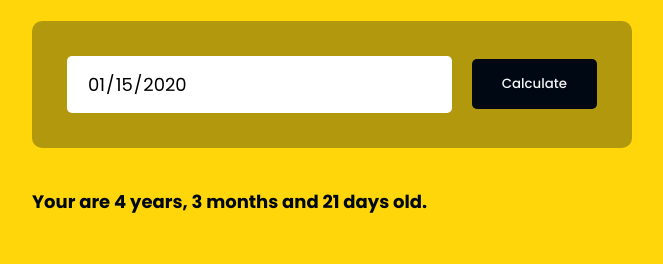
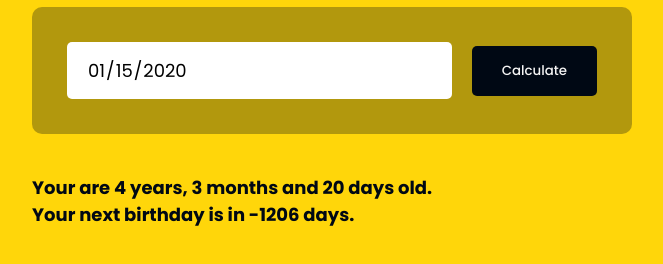
Before and after one commit to AbdulRehmanT/Age-and-Birthday-Calculator, a plain HTML site: page index.html in a window 1280 px wide. Both pictures are taken after typing "2020-01-15" into the empty fields and a click on the button "Calculate". Shown: the part 350-614 px from the top of the page, without its empty margins (313-976 px from the left). Drawn offline with Linux system fonts and the light colour scheme.

Commit message:
Some Changes to age calculator and edit Next Birthday Date

```diff
--- a/app.js
+++ b/app.js
@@ -1,48 +1,51 @@
+//Age Calculator
 let userInput = document.getElementById("date");
 userInput.max = new Date().toISOString().split("T")[0];
 
 let result = document.getElementById("result");
 
-function calculateAge(){
-    let birth = new Date(userInput.value);
+function calculateAge() {
+  let birth = new Date(userInput.value);
+  let today = new Date();
 
-    let d1 = birth.getDate();
-    let m1 = birth.getMonth() + 1;
-    let y1 = birth.getFullYear();
+  let date = today.getDate() - birth.getDate();
+  let month = today.getMonth() - birth.getMonth();
+  let year = today.getFullYear() - birth.getFullYear();
 
-    let today = new Date();
+  if (month < 0 || (month === 0 && date < 0)) {
+    year--;
+    month += 12;
+  }
 
-    let d2 = today.getDate();
-    let m2 = today.getMonth() + 1;
-    let y2 = today.getFullYear();
+  if (date < 0) {
+    let daysInLastMonth = new Date(
+      today.getFullYear(),
+      today.getMonth(),
+      0
+    ).getDate();
+    date += daysInLastMonth;
+    month--;
+  }
 
-    let d3,m3,y3;
+  result.innerHTML = `Your are ${year} years, ${month} months and ${date} days old.`;
 
-    y3 = y2- y1;
+  //Birthday-Calculator
 
-    if(m2>= m1){
-        m3=m2-m1;
-    } else{
-        y3--;
-        m3 = 12 + m2-m1
-    }
+  let birthday = document.getElementById("birthday-calculation");
 
-    if(d2>=d1){
-        d3 =d2-d1
-    } else {
-        m3--;
-        d3 = getDaysInMonth(y1,m1) + d2 - d1;
-    }
+//   let nextBirthday = newDate(today.getFullYear(), birth.getMonth(), birth.getDate());
+  let nextBirthday = birth;
 
-    if(m3 < 0){
-        m3 = 11
-        y3--;
+  if (nextBirthday < today) {
+    nextBirthday.setFullYear(nextBirthday.getFullYear() + 1);
+  }
 
-    }
+  let timeUntilNextBirthday = nextBirthday.getTime() - today.getTime();
+  let daysUntilNextBirthday = Math.ceil(timeUntilNextBirthday / (1000 * 60 * 60 * 24));
 
-    result.innerHTML = `Your are ${y3} years, ${m3} months and ${d3} days old.`
+  birthday.innerHTML = `Your next birthday is in ${daysUntilNextBirthday} days.`
 }
 
-function getDaysInMonth(year,month){
-    return new Date(year,month, 0).getDate();
+function getDaysInMonth(year, month) {
+  return new Date(year, month, 0).getDate();
 }
--- a/index.html
+++ b/index.html
@@ -14,9 +14,10 @@
             <h1>Age Calculator</h1>
             <div class="input-box">
                 <input type="date" id="date">
-                <button onclick="calculateAge()">Calculate</button>
+                <button onclick="calculateAge() ">Calculate</button>
             </div>
             <p id="result"></p>
+            <p id="birthday-calculation"></p>
         </div>
     </div>
 
```
Also changed, not shown: style.css (line endings or trailing spaces).
